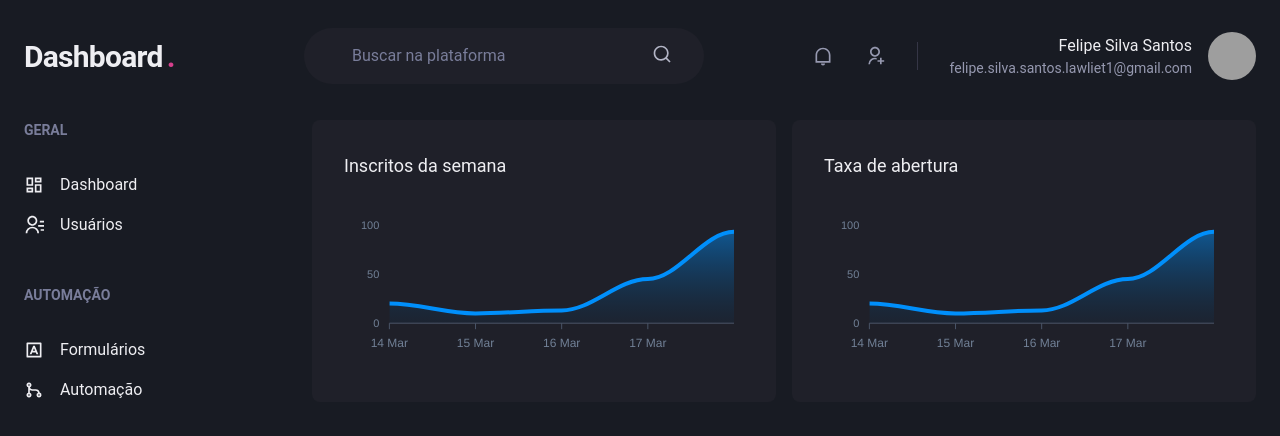
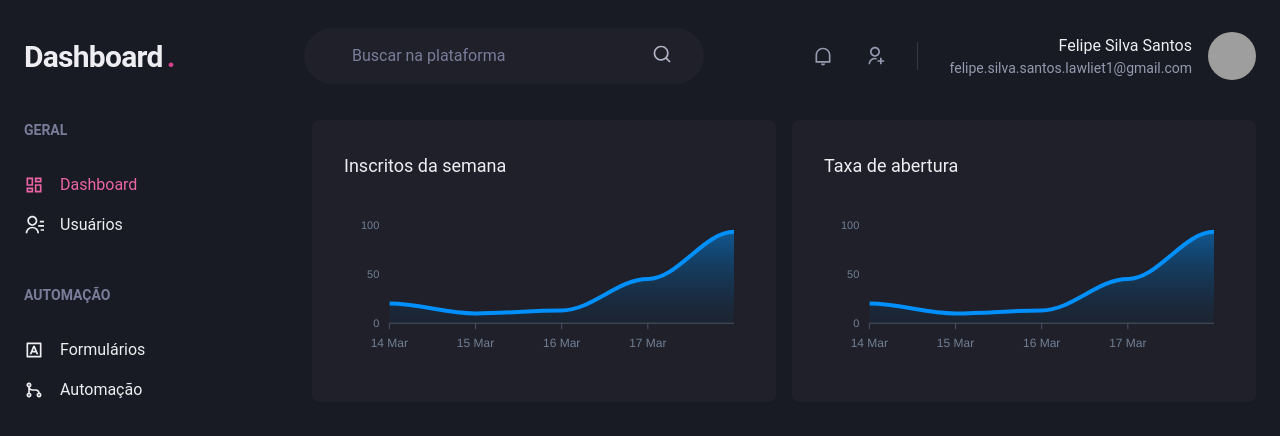
Before and after one commit to Feelpe/dashboard-next, a Next.js app: page /dashboard in a window 1280 px wide. Shown: the top 436 px of the page. Built offline with nearby package versions, Linux system fonts and the light colour scheme; grey boxes are pictures that could not be loaded.

Commit message:
feat: ActiveLink component

```diff
--- /dev/null
+++ b/src/components/ActiveLink.tsx
@@ -0,0 +1,36 @@
+import Link, { LinkProps } from "next/link";
+import { useRouter } from "next/router";
+import { cloneElement, ReactElement } from "react";
+
+interface ActiveLinkProps extends LinkProps {
+  children: ReactElement;
+  shouldMatchExactHref?: boolean;
+}
+
+export function ActiveLink({
+  children,
+  shouldMatchExactHref = false,
+  ...rest
+}: ActiveLinkProps) {
+  const { asPath } = useRouter();
+
+  let isActive = false;
+
+  if (shouldMatchExactHref && (asPath === rest.href || asPath === rest.as)) {
+    isActive = true;
+  }
+
+  if (!shouldMatchExactHref &&
+    (asPath.startsWith(String(rest.href)) ||
+    asPath.startsWith(String(rest.as)))) {
+      isActive = true;
+    }
+
+  return (
+    <Link {...rest}>
+      {cloneElement(children, {
+        color: isActive ? 'pink.400' : 'gray.50'
+      })}
+    </Link>
+  )
+}
--- a/src/components/Sidebar/NavLink.tsx
+++ b/src/components/Sidebar/NavLink.tsx
@@ -1,8 +1,8 @@
-import { Icon, Link as ChakraLink, LinkProps as ChakraLinkProps, Text } from "@chakra-ui/react";
-import Link from "next/link";
+import { Icon, Link, LinkProps, Text } from "@chakra-ui/react";
 import { ElementType } from "react";
+import { ActiveLink } from "../ActiveLink";
 
-interface NavLinkProps extends ChakraLinkProps {
+interface NavLinkProps extends LinkProps {
   icon: ElementType;
   children: string;
   href: string;
@@ -10,11 +10,11 @@
 
 export function NavLink({ icon, children, href, ...rest }: NavLinkProps) {
   return (
-    <Link href={href} passHref>
-      <ChakraLink display="flex" alignItems="center" {...rest}>
+    <ActiveLink href={href} passHref>
+      <Link display="flex" alignItems="center" {...rest}>
         <Icon as={icon} fontSize="20" />
         <Text ml="4" fontWeight="md">{children}</Text>
-      </ChakraLink>
-    </Link>
+      </Link>
+    </ActiveLink>
   )
 }
--- a/src/pages/users/index.tsx
+++ b/src/pages/users/index.tsx
@@ -74,19 +74,19 @@
                   </Box>
                 </Td>
                 {isWideVersion && <Td>04 de Abril de 2022</Td>}
-                {isWideVersion && (
+                {isWideVersion &&
                   <Td>
                     <Button
                       as="a"
                       size={["lg", "sm"]}
                       fontSize="sm"
                       colorScheme="purple"
-                      leftIcon={<Icon as={RiPencilLine} fontSize="18" pl={["0", "0"]} />}
+                      leftIcon={<Icon as={RiPencilLine} fontSize="18" />}
                     >
                       Editar
                     </Button>
                   </Td>
-                )}
+                }
               </Tr>
             </Tbody>
           </Table>
```
